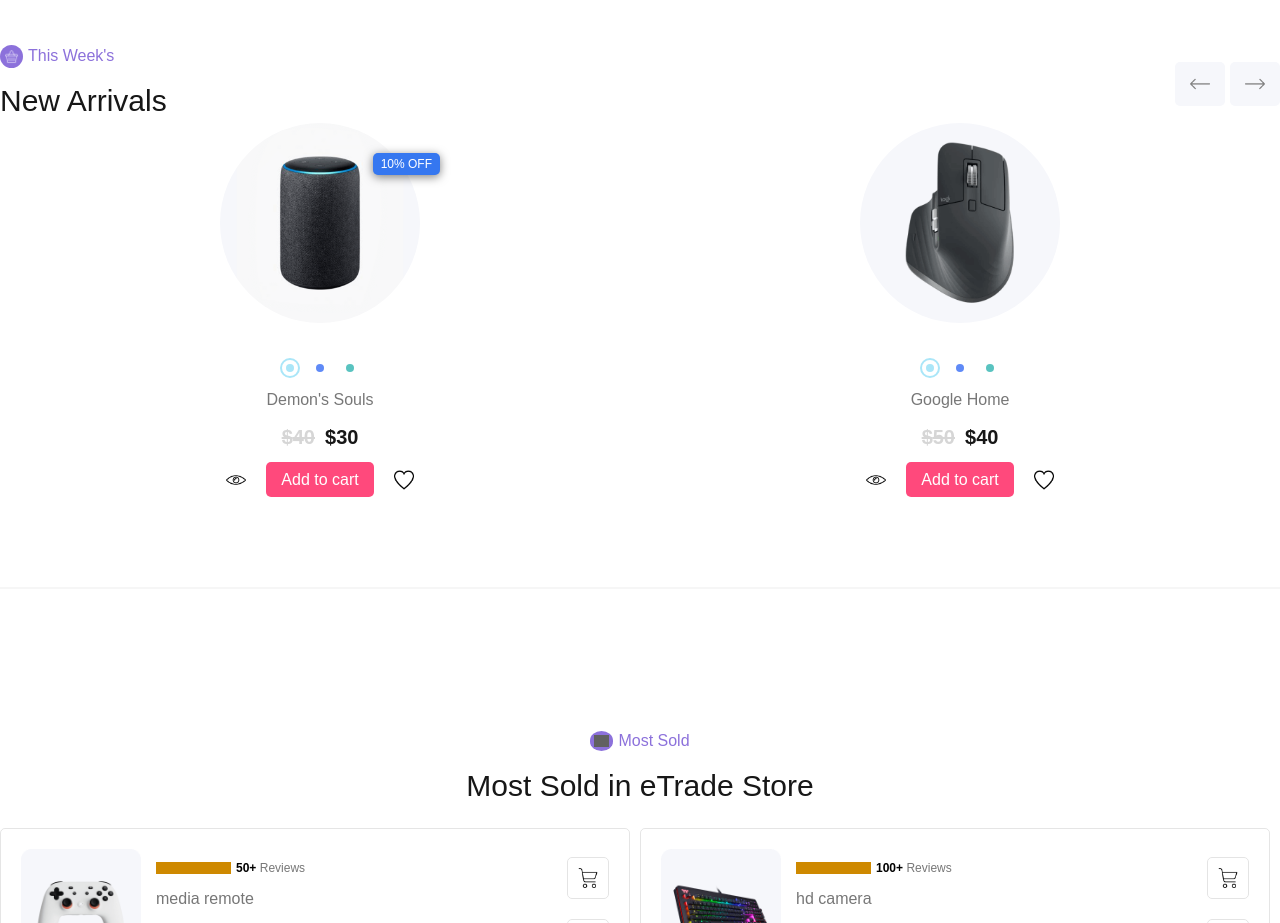
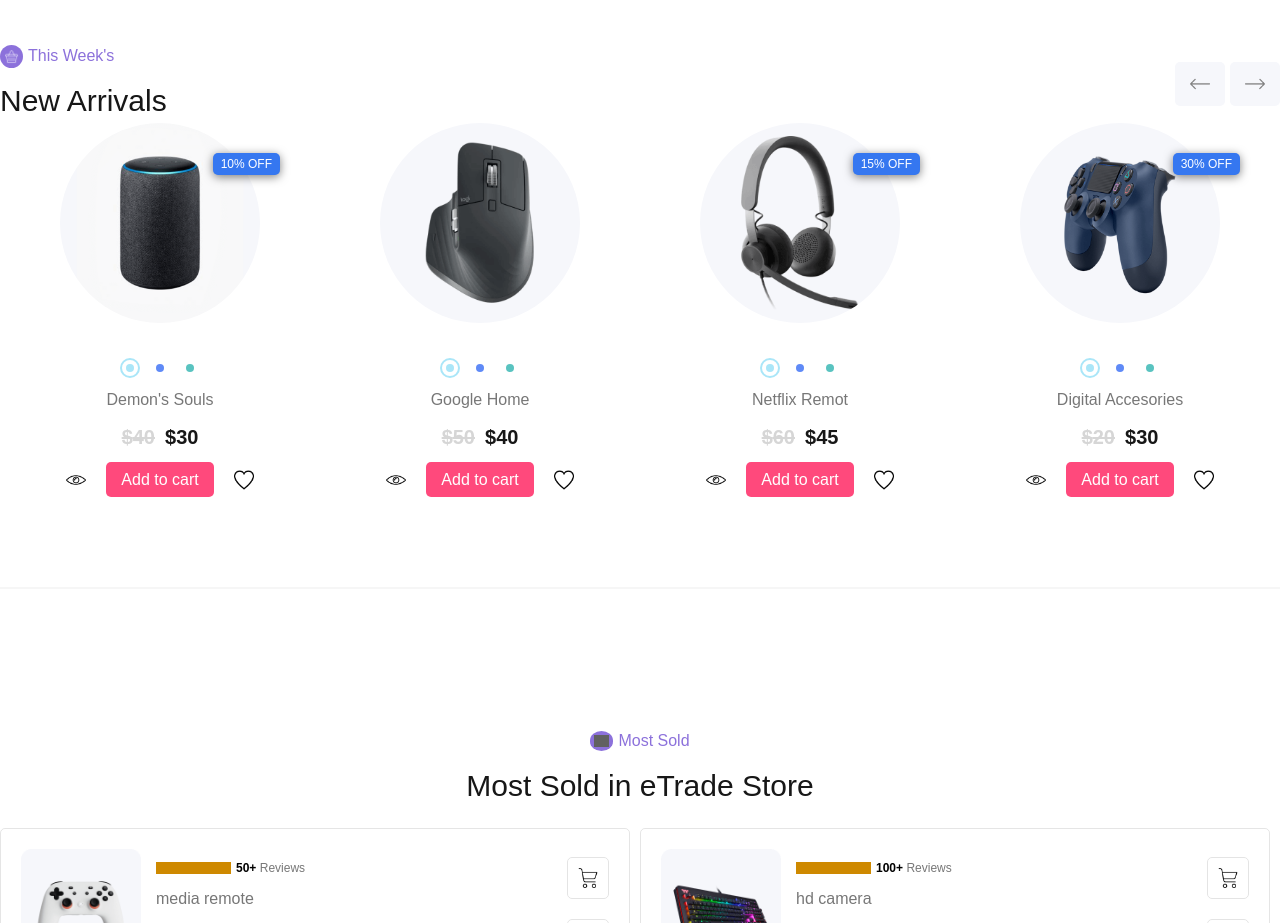
Before and after one commit to javieralarcon77/e-trade-nextjs, a Next.js app: page / in a window 1280 px wide. Shown: the part 3080-4003 px from the top of the page. Built offline with nearby package versions, Linux system fonts and the light colour scheme; grey boxes are pictures that could not be loaded.

Commit message:
ajustado estilo desktop para new arrivals

```diff
--- a/components/organisms/new-arrivals/new-arrivals.css
+++ b/components/organisms/new-arrivals/new-arrivals.css
@@ -22,3 +22,9 @@
     min-width: 100%;
   }
 }
+
+@media screen and (min-width: 900px) {
+  .new-arrivals-list-products .card-product-arrival {
+    min-width: 25%;
+  }
+}
```
